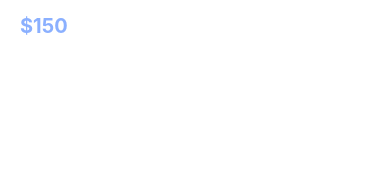
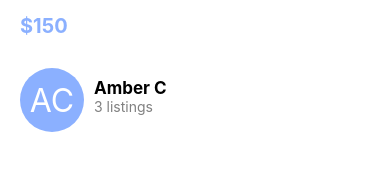
Before and after one commit to ambersweep/mySale, a React Native app: screen / in a window 390 px wide. Shown: the part 345-516 px from the top of the page. Built offline with nearby package versions, Linux system fonts and the light colour scheme.

Commit message:
added ListDetailScreen and UserDetail component

```diff
--- /dev/null
+++ b/app/components/UserDetail.js
@@ -0,0 +1,37 @@
+import React from "react";
+import { View, StyleSheet, Text } from "react-native";
+import { Avatar } from "@rneui/themed";
+import colors from "../config/colors";
+
+function UserDetail({ user, title, subTitle }) {
+  return (
+    <View style={styles.container}>
+      <Avatar size={64} rounded title={user} containerStyle={styles.avatar} />
+      <View style={styles.textContainer}>
+        <Text style={styles.text}>{title}</Text>
+        <Text style={styles.subTitle}>{subTitle}</Text>
+      </View>
+    </View>
+  );
+}
+
+const styles = StyleSheet.create({
+  avatar: {
+    backgroundColor: colors.primary,
+  },
+  container: {
+    flexDirection: "row",
+    marginBottom: 30,
+  },
+  subTitle: {
+    color: colors.grey,
+  },
+  text: {
+    fontSize: 17,
+    fontWeight: "bold",
+  },
+  textContainer: {
+    padding: 10,
+  },
+});
+export default UserDetail;
--- a/app/config/colors.js
+++ b/app/config/colors.js
@@ -4,4 +4,5 @@ export default {
     black: "#000",
     white: "#fff",
     green: 'green',
+    grey: 'grey',
 }
--- a/app/screens/ListingDetailsScreen.js
+++ b/app/screens/ListingDetailsScreen.js
@@ -1,16 +1,21 @@
+import { ListItem } from "@rneui/themed";
 import React from "react";
 import { View, Image, StyleSheet, Text } from "react-native";
-
+import UserDetail from "../components/UserDetail";
 import colors from "../config/colors";
 
 function ListingDetailsScreen(props) {
   return (
     <View>
-      <Image style={styles.image} source={require("../assets/leather-boots.jpg")} />
+      <Image
+        style={styles.image}
+        source={require("../assets/leather-boots.jpg")}
+      />
       <View style={styles.detailsContainer}>
         <Text style={styles.title}>Leather Boots</Text>
         <Text style={styles.price}>$150</Text>
         <View style={styles.userContainer}>
+          <UserDetail user="AC" title="Amber C" subTitle="3 listings" />
         </View>
       </View>
     </View>
@@ -36,7 +41,7 @@ const styles = StyleSheet.create({
     fontWeight: "500",
   },
   userContainer: {
-    marginVertical: 40,
+    marginVertical: 20,
   },
 });
 
--- a/package.json
+++ b/package.json
@@ -11,6 +11,8 @@
   },
   "dependencies": {
     "@react-native-community/hooks": "^2.8.1",
+    "@rneui/base": "^4.0.0-rc.2",
+    "@rneui/themed": "^4.0.0-rc.2",
     "expo": "~44.0.0",
     "expo-status-bar": "~1.2.0",
     "react": "17.0.1",
```
Also changed, not shown: 1 other file (tests, documents, lock files or other folders).
